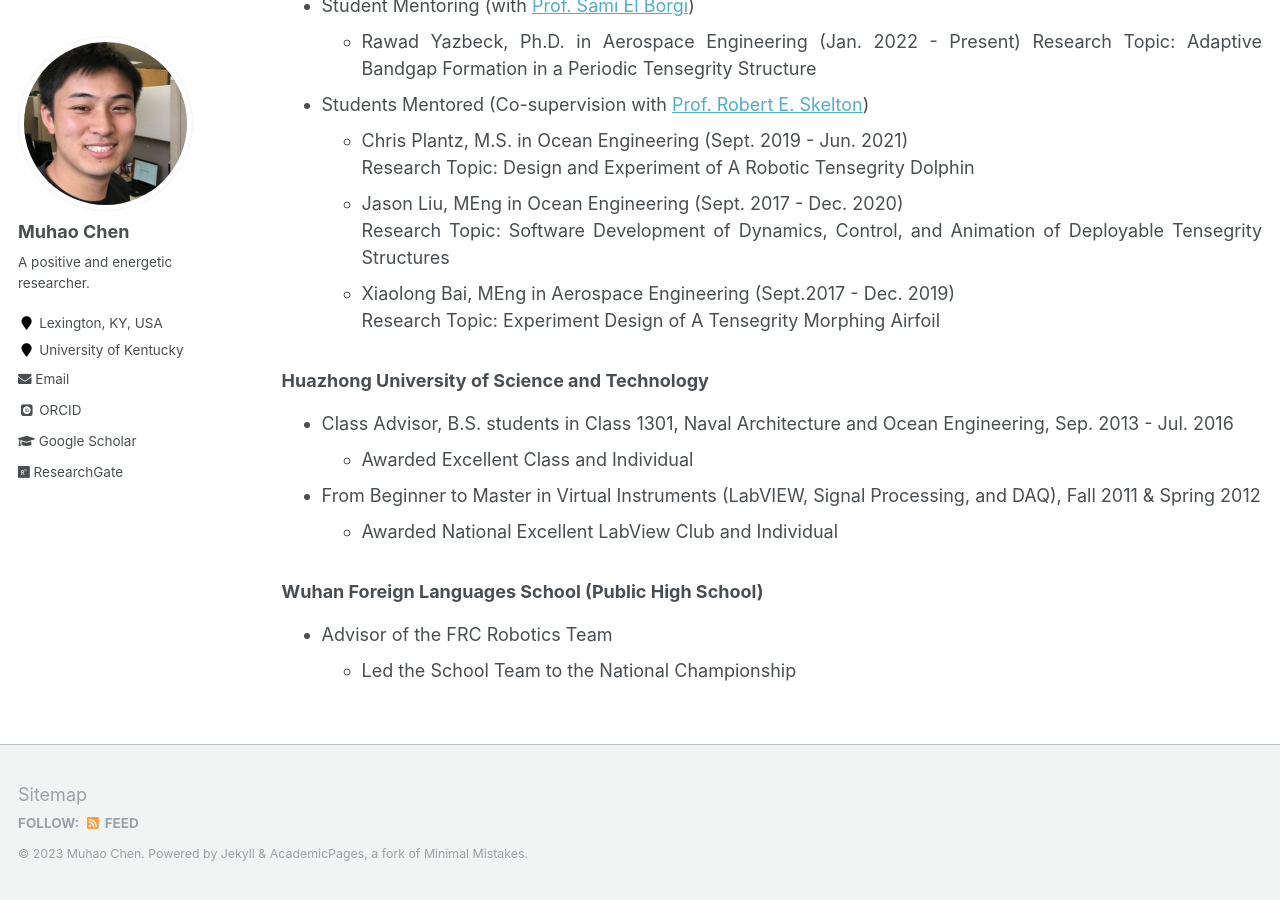
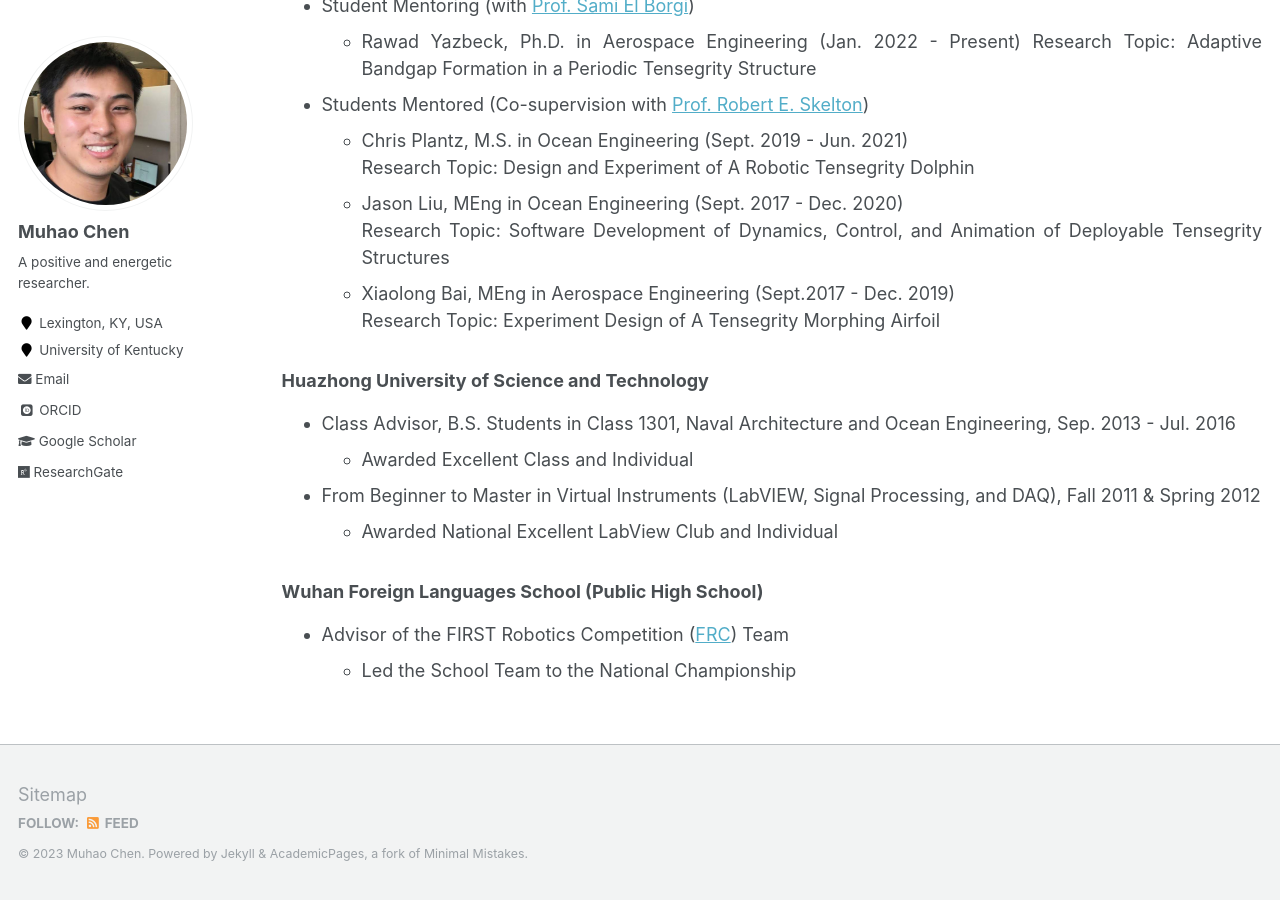
Before and after one commit to Muhao-Chen/muhao-chen.github.io, a Jekyll site: the page built from _pages/teaching.md, in a window 1280 px wide and 900 px high, scrolled down 746 px. Built offline with Jekyll 4.4.1, drawn with Linux system fonts in a browser that asks for light colours; some web fonts are replaced.

Commit message:
Update teaching.md

```diff
--- a/_pages/teaching.md
+++ b/_pages/teaching.md
@@ -39,13 +39,13 @@ toc: true
 
 
 ### Huazhong University of Science and Technology
-- Class Advisor, B.S. students in Class 1301, Naval Architecture and Ocean Engineering, Sep. 2013 - Jul. 2016
+- Class Advisor, B.S. Students in Class 1301, Naval Architecture and Ocean Engineering, Sep. 2013 - Jul. 2016
     * Awarded Excellent Class and Individual
 - From Beginner to Master in Virtual Instruments (LabVIEW, Signal Processing, and DAQ), Fall 2011 & Spring 2012
     * Awarded National Excellent LabView Club and Individual
 
 ### Wuhan Foreign Languages School (Public High School)
-- Advisor of the FRC Robotics Team
+- Advisor of the FIRST Robotics Competition ([FRC](https://en.wikipedia.org/wiki/FIRST_Robotics_Competition)) Team
     * Led the School Team to the National Championship
 
 
```
